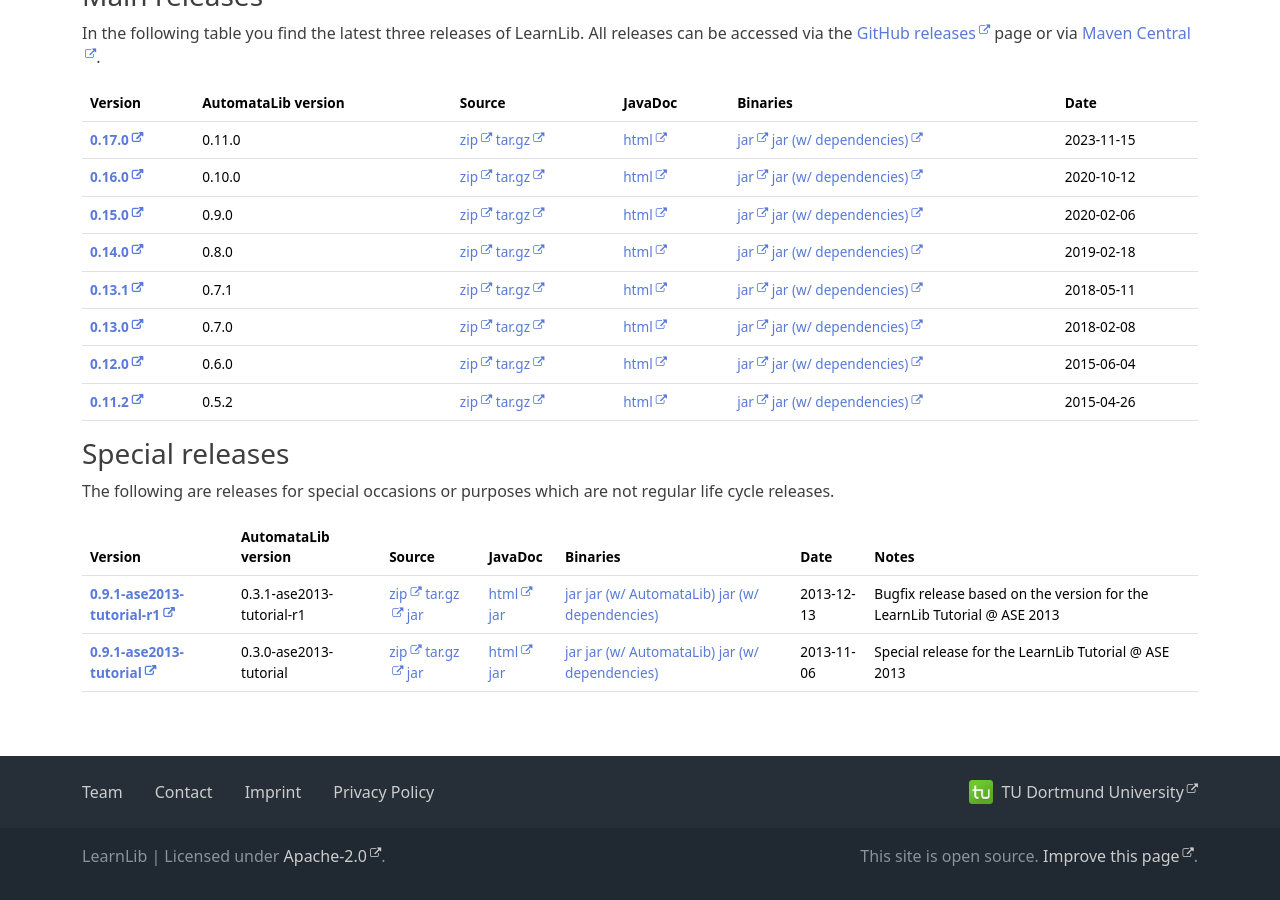
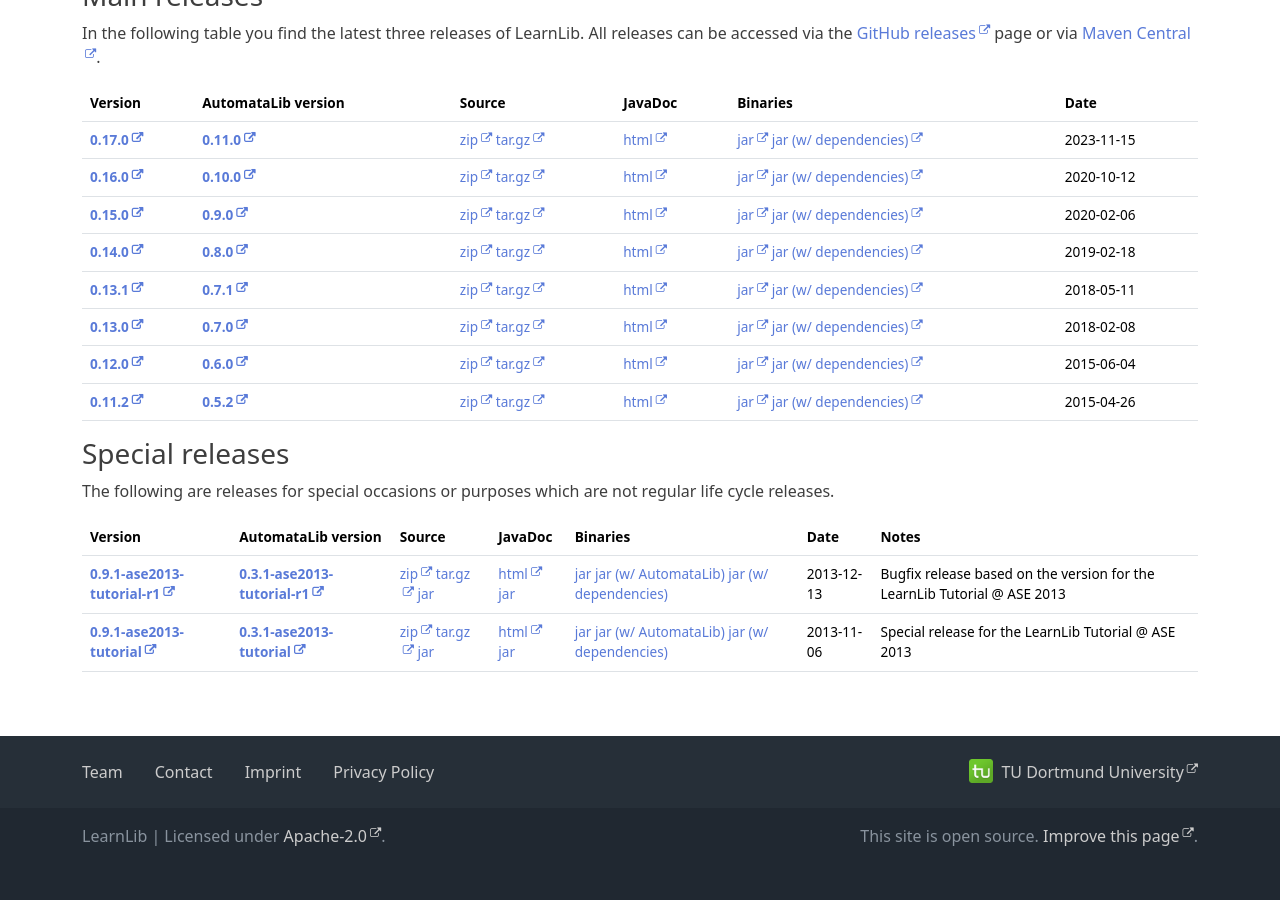
Before and after one commit to LearnLib/learnlib.github.io, a Jekyll site: the page built from pages/version-history.md, in a window 1280 px wide and 900 px high, scrolled down 610 px. Built offline with Jekyll 4.4.1, drawn with Linux system fonts in a browser that asks for light colours; part of the change alters nothing that is shown.

Commit message:
add automatalib tags to version history

```diff
--- a/pages/version-history.md
+++ b/pages/version-history.md
@@ -12,16 +12,16 @@ In the following table you find the latest three releases of LearnLib.
 All releases can be accessed via the [GitHub releases](https://github.com/LearnLib/learnlib/releases) page or
 via [Maven Central](http://search.maven.org/#search%7Cgav%7C1%7Cg%3A%22de.learnlib.distribution%22%20AND%20a%3A%22learnlib-distribution%22).
 
-| **Version**                                                                     | AutomataLib version | Source                                                                                                                                                | JavaDoc                                                               | Binaries                                                                                                                                                                                                                                                                                                                               | Date       |
-|---------------------------------------------------------------------------------|---------------------|-------------------------------------------------------------------------------------------------------------------------------------------------------|-----------------------------------------------------------------------|----------------------------------------------------------------------------------------------------------------------------------------------------------------------------------------------------------------------------------------------------------------------------------------------------------------------------------------|------------|
-| **[0.17.0](https://github.com/LearnLib/learnlib/releases/tag/learnlib-0.17.0)** | 0.11.0              | [zip](https://github.com/LearnLib/learnlib/archive/learnlib-0.17.0.zip) [tar.gz](https://github.com/LearnLib/learnlib/archive/learnlib-0.17.0.tar.gz) | [html](http://learnlib.github.io/learnlib/maven-site/0.17.0/apidocs/) | [jar](http://search.maven.org/remotecontent?filepath=de/learnlib/distribution/learnlib-distribution/0.17.0/learnlib-distribution-0.16.0-bundle.jar) [jar (w/ dependencies)](http://search.maven.org/remotecontent?filepath=de/learnlib/distribution/learnlib-distribution/0.17.0/learnlib-distribution-0.16.0-dependencies-bundle.jar) | 2023-11-15 |
-| **[0.16.0](https://github.com/LearnLib/learnlib/releases/tag/learnlib-0.16.0)** | 0.10.0              | [zip](https://github.com/LearnLib/learnlib/archive/learnlib-0.16.0.zip) [tar.gz](https://github.com/LearnLib/learnlib/archive/learnlib-0.16.0.tar.gz) | [html](http://learnlib.github.io/learnlib/maven-site/0.16.0/apidocs/) | [jar](http://search.maven.org/remotecontent?filepath=de/learnlib/distribution/learnlib-distribution/0.16.0/learnlib-distribution-0.16.0-bundle.jar) [jar (w/ dependencies)](http://search.maven.org/remotecontent?filepath=de/learnlib/distribution/learnlib-distribution/0.16.0/learnlib-distribution-0.16.0-dependencies-bundle.jar) | 2020-10-12 |
-| **[0.15.0](https://github.com/LearnLib/learnlib/releases/tag/learnlib-0.15.0)** | 0.9.0               | [zip](https://github.com/LearnLib/learnlib/archive/learnlib-0.15.0.zip) [tar.gz](https://github.com/LearnLib/learnlib/archive/learnlib-0.15.0.tar.gz) | [html](http://learnlib.github.io/learnlib/maven-site/0.15.0/apidocs/) | [jar](http://search.maven.org/remotecontent?filepath=de/learnlib/distribution/learnlib-distribution/0.15.0/learnlib-distribution-0.15.0-bundle.jar) [jar (w/ dependencies)](http://search.maven.org/remotecontent?filepath=de/learnlib/distribution/learnlib-distribution/0.15.0/learnlib-distribution-0.15.0-dependencies-bundle.jar) | 2020-02-06 |
-| **[0.14.0](https://github.com/LearnLib/learnlib/releases/tag/learnlib-0.14.0)** | 0.8.0               | [zip](https://github.com/LearnLib/learnlib/archive/learnlib-0.14.0.zip) [tar.gz](https://github.com/LearnLib/learnlib/archive/learnlib-0.14.0.tar.gz) | [html](http://learnlib.github.io/learnlib/maven-site/0.14.0/apidocs/) | [jar](http://search.maven.org/remotecontent?filepath=de/learnlib/distribution/learnlib-distribution/0.14.0/learnlib-distribution-0.14.0-bundle.jar) [jar (w/ dependencies)](http://search.maven.org/remotecontent?filepath=de/learnlib/distribution/learnlib-distribution/0.14.0/learnlib-distribution-0.14.0-dependencies-bundle.jar) | 2019-02-18 |
-| **[0.13.1](https://github.com/LearnLib/learnlib/releases/tag/learnlib-0.13.1)** | 0.7.1               | [zip](https://github.com/LearnLib/learnlib/archive/learnlib-0.13.1.zip) [tar.gz](https://github.com/LearnLib/learnlib/archive/learnlib-0.13.1.tar.gz) | [html](http://learnlib.github.io/learnlib/maven-site/0.13.1/apidocs/) | [jar](http://search.maven.org/remotecontent?filepath=de/learnlib/distribution/learnlib-distribution/0.13.1/learnlib-distribution-0.13.1-bundle.jar) [jar (w/ dependencies)](http://search.maven.org/remotecontent?filepath=de/learnlib/distribution/learnlib-distribution/0.13.1/learnlib-distribution-0.13.1-dependencies-bundle.jar) | 2018-05-11 |
-| **[0.13.0](https://github.com/LearnLib/learnlib/releases/tag/learnlib-0.13.0)** | 0.7.0               | [zip](https://github.com/LearnLib/learnlib/archive/learnlib-0.13.0.zip) [tar.gz](https://github.com/LearnLib/learnlib/archive/learnlib-0.13.0.tar.gz) | [html](http://learnlib.github.io/learnlib/maven-site/0.13.0/apidocs/) | [jar](http://search.maven.org/remotecontent?filepath=de/learnlib/distribution/learnlib-distribution/0.13.0/learnlib-distribution-0.13.0-bundle.jar) [jar (w/ dependencies)](http://search.maven.org/remotecontent?filepath=de/learnlib/distribution/learnlib-distribution/0.13.0/learnlib-distribution-0.13.0-dependencies-bundle.jar) | 2018-02-08 |
-| **[0.12.0](https://github.com/LearnLib/learnlib/releases/tag/learnlib-0.12.0)** | 0.6.0               | [zip](https://github.com/LearnLib/learnlib/archive/learnlib-0.12.0.zip) [tar.gz](https://github.com/LearnLib/learnlib/archive/learnlib-0.12.0.tar.gz) | [html](http://learnlib.github.io/learnlib/maven-site/0.12.0/apidocs/) | [jar](http://search.maven.org/remotecontent?filepath=de/learnlib/distribution/learnlib-distribution/0.12.0/learnlib-distribution-0.12.0-bundle.jar) [jar (w/ dependencies)](http://search.maven.org/remotecontent?filepath=de/learnlib/distribution/learnlib-distribution/0.12.0/learnlib-distribution-0.12.0-dependencies-bundle.jar) | 2015-06-04 |
-| **[0.11.2](https://github.com/LearnLib/learnlib/releases/tag/learnlib-0.11.2)** | 0.5.2               | [zip](https://github.com/LearnLib/learnlib/archive/learnlib-0.11.2.zip) [tar.gz](https://github.com/LearnLib/learnlib/archive/learnlib-0.11.2.tar.gz) | [html](http://learnlib.github.io/learnlib/maven-site/0.11.2/apidocs/) | [jar](http://search.maven.org/remotecontent?filepath=de/learnlib/distribution/learnlib-distribution/0.11.2/learnlib-distribution-0.11.2-bundle.jar) [jar (w/ dependencies)](http://search.maven.org/remotecontent?filepath=de/learnlib/distribution/learnlib-distribution/0.11.2/learnlib-distribution-0.11.2-dependencies-bundle.jar) | 2015-04-26 |
+| **Version**                                                                     | AutomataLib version                                                                   | Source                                                                                                                                                | JavaDoc                                                               | Binaries                                                                                                                                                                                                                                                                                                                               | Date       |
+|---------------------------------------------------------------------------------|---------------------------------------------------------------------------------------|-------------------------------------------------------------------------------------------------------------------------------------------------------|-----------------------------------------------------------------------|----------------------------------------------------------------------------------------------------------------------------------------------------------------------------------------------------------------------------------------------------------------------------------------------------------------------------------------|------------|
+| **[0.17.0](https://github.com/LearnLib/learnlib/releases/tag/learnlib-0.17.0)** | **[0.11.0](https://github.com/LearnLib/automatalib/releases/tag/automatalib-0.11.0)** | [zip](https://github.com/LearnLib/learnlib/archive/learnlib-0.17.0.zip) [tar.gz](https://github.com/LearnLib/learnlib/archive/learnlib-0.17.0.tar.gz) | [html](http://learnlib.github.io/learnlib/maven-site/0.17.0/apidocs/) | [jar](http://search.maven.org/remotecontent?filepath=de/learnlib/distribution/learnlib-distribution/0.17.0/learnlib-distribution-0.16.0-bundle.jar) [jar (w/ dependencies)](http://search.maven.org/remotecontent?filepath=de/learnlib/distribution/learnlib-distribution/0.17.0/learnlib-distribution-0.16.0-dependencies-bundle.jar) | 2023-11-15 |
+| **[0.16.0](https://github.com/LearnLib/learnlib/releases/tag/learnlib-0.16.0)** | **[0.10.0](https://github.com/LearnLib/automatalib/releases/tag/automatalib-0.10.0)** | [zip](https://github.com/LearnLib/learnlib/archive/learnlib-0.16.0.zip) [tar.gz](https://github.com/LearnLib/learnlib/archive/learnlib-0.16.0.tar.gz) | [html](http://learnlib.github.io/learnlib/maven-site/0.16.0/apidocs/) | [jar](http://search.maven.org/remotecontent?filepath=de/learnlib/distribution/learnlib-distribution/0.16.0/learnlib-distribution-0.16.0-bundle.jar) [jar (w/ dependencies)](http://search.maven.org/remotecontent?filepath=de/learnlib/distribution/learnlib-distribution/0.16.0/learnlib-distribution-0.16.0-dependencies-bundle.jar) | 2020-10-12 |
+| **[0.15.0](https://github.com/LearnLib/learnlib/releases/tag/learnlib-0.15.0)** | **[0.9.0](https://github.com/LearnLib/automatalib/releases/tag/automatalib-0.9.0)**   | [zip](https://github.com/LearnLib/learnlib/archive/learnlib-0.15.0.zip) [tar.gz](https://github.com/LearnLib/learnlib/archive/learnlib-0.15.0.tar.gz) | [html](http://learnlib.github.io/learnlib/maven-site/0.15.0/apidocs/) | [jar](http://search.maven.org/remotecontent?filepath=de/learnlib/distribution/learnlib-distribution/0.15.0/learnlib-distribution-0.15.0-bundle.jar) [jar (w/ dependencies)](http://search.maven.org/remotecontent?filepath=de/learnlib/distribution/learnlib-distribution/0.15.0/learnlib-distribution-0.15.0-dependencies-bundle.jar) | 2020-02-06 |
+| **[0.14.0](https://github.com/LearnLib/learnlib/releases/tag/learnlib-0.14.0)** | **[0.8.0](https://github.com/LearnLib/automatalib/releases/tag/automatalib-0.8.0)**   | [zip](https://github.com/LearnLib/learnlib/archive/learnlib-0.14.0.zip) [tar.gz](https://github.com/LearnLib/learnlib/archive/learnlib-0.14.0.tar.gz) | [html](http://learnlib.github.io/learnlib/maven-site/0.14.0/apidocs/) | [jar](http://search.maven.org/remotecontent?filepath=de/learnlib/distribution/learnlib-distribution/0.14.0/learnlib-distribution-0.14.0-bundle.jar) [jar (w/ dependencies)](http://search.maven.org/remotecontent?filepath=de/learnlib/distribution/learnlib-distribution/0.14.0/learnlib-distribution-0.14.0-dependencies-bundle.jar) | 2019-02-18 |
+| **[0.13.1](https://github.com/LearnLib/learnlib/releases/tag/learnlib-0.13.1)** | **[0.7.1](https://github.com/LearnLib/automatalib/releases/tag/automatalib-0.7.1)**   | [zip](https://github.com/LearnLib/learnlib/archive/learnlib-0.13.1.zip) [tar.gz](https://github.com/LearnLib/learnlib/archive/learnlib-0.13.1.tar.gz) | [html](http://learnlib.github.io/learnlib/maven-site/0.13.1/apidocs/) | [jar](http://search.maven.org/remotecontent?filepath=de/learnlib/distribution/learnlib-distribution/0.13.1/learnlib-distribution-0.13.1-bundle.jar) [jar (w/ dependencies)](http://search.maven.org/remotecontent?filepath=de/learnlib/distribution/learnlib-distribution/0.13.1/learnlib-distribution-0.13.1-dependencies-bundle.jar) | 2018-05-11 |
+| **[0.13.0](https://github.com/LearnLib/learnlib/releases/tag/learnlib-0.13.0)** | **[0.7.0](https://github.com/LearnLib/automatalib/releases/tag/automatalib-0.7.0)**   | [zip](https://github.com/LearnLib/learnlib/archive/learnlib-0.13.0.zip) [tar.gz](https://github.com/LearnLib/learnlib/archive/learnlib-0.13.0.tar.gz) | [html](http://learnlib.github.io/learnlib/maven-site/0.13.0/apidocs/) | [jar](http://search.maven.org/remotecontent?filepath=de/learnlib/distribution/learnlib-distribution/0.13.0/learnlib-distribution-0.13.0-bundle.jar) [jar (w/ dependencies)](http://search.maven.org/remotecontent?filepath=de/learnlib/distribution/learnlib-distribution/0.13.0/learnlib-distribution-0.13.0-dependencies-bundle.jar) | 2018-02-08 |
+| **[0.12.0](https://github.com/LearnLib/learnlib/releases/tag/learnlib-0.12.0)** | **[0.6.0](https://github.com/LearnLib/automatalib/releases/tag/automatalib-0.6.0)**   | [zip](https://github.com/LearnLib/learnlib/archive/learnlib-0.12.0.zip) [tar.gz](https://github.com/LearnLib/learnlib/archive/learnlib-0.12.0.tar.gz) | [html](http://learnlib.github.io/learnlib/maven-site/0.12.0/apidocs/) | [jar](http://search.maven.org/remotecontent?filepath=de/learnlib/distribution/learnlib-distribution/0.12.0/learnlib-distribution-0.12.0-bundle.jar) [jar (w/ dependencies)](http://search.maven.org/remotecontent?filepath=de/learnlib/distribution/learnlib-distribution/0.12.0/learnlib-distribution-0.12.0-dependencies-bundle.jar) | 2015-06-04 |
+| **[0.11.2](https://github.com/LearnLib/learnlib/releases/tag/learnlib-0.11.2)** | **[0.5.2](https://github.com/LearnLib/automatalib/releases/tag/automatalib-0.5.2)**   | [zip](https://github.com/LearnLib/learnlib/archive/learnlib-0.11.2.zip) [tar.gz](https://github.com/LearnLib/learnlib/archive/learnlib-0.11.2.tar.gz) | [html](http://learnlib.github.io/learnlib/maven-site/0.11.2/apidocs/) | [jar](http://search.maven.org/remotecontent?filepath=de/learnlib/distribution/learnlib-distribution/0.11.2/learnlib-distribution-0.11.2-bundle.jar) [jar (w/ dependencies)](http://search.maven.org/remotecontent?filepath=de/learnlib/distribution/learnlib-distribution/0.11.2/learnlib-distribution-0.11.2-dependencies-bundle.jar) | 2015-04-26 |
 {: .releases }
 
 ### Special releases
@@ -30,10 +30,10 @@ The following are releases for special occasions or purposes which are not regul
 
 [//]: @formatter:off
 
-| **Version**                                                                                                           | AutomataLib version       | Source                                                                                                                                                                                                                                                                                         | JavaDoc                                                                                                                                                                                     | Binaries                                                                                                                                                                                                                                                                                                                                                          | Date       | Notes                                                                    |
-|-----------------------------------------------------------------------------------------------------------------------|---------------------------|------------------------------------------------------------------------------------------------------------------------------------------------------------------------------------------------------------------------------------------------------------------------------------------------|---------------------------------------------------------------------------------------------------------------------------------------------------------------------------------------------|-------------------------------------------------------------------------------------------------------------------------------------------------------------------------------------------------------------------------------------------------------------------------------------------------------------------------------------------------------------------|------------|--------------------------------------------------------------------------|
-| **[0.9.1-ase2013-tutorial-r1](https://github.com/LearnLib/learnlib/releases/tag/learnlib-0.9.1-ase2013-tutorial-r1)** | 0.3.1-ase2013-tutorial-r1 | [zip](https://github.com/LearnLib/learnlib/archive/learnlib-0.9.1-ase2013-tutorial-r1.zip) [tar.gz](https://github.com/LearnLib/learnlib/archive/learnlib-0.9.1-ase2013-tutorial-r1.tar.gz) [jar]({{ 'assets/files/releases/learnlib-0.9.1-ase2013-tutorial-r1-sources.jar' | relative_url }}) | [html](http://learnlib.github.io/learnlib/maven-site/0.9.1-ase2013-tutorial-r1/apidocs/) [jar]({{ 'assets/files/releases/learnlib-0.9.1-ase2013-tutorial-r1-javadoc.jar' | relative_url }}) | [jar]({{ 'assets/files/releases/learnlib-0.9.1-ase2013-tutorial-r1-bundle.jar' | relative_url }}) [jar (w/ AutomataLib)]({{ 'assets/files/releases/learnlib-0.9.1-ase2013-tutorial-r1-automatalib-bundle.jar' | relative_url }}) [jar (w/ dependencies)]({{ 'assets/files/releases/learnlib-0.9.1-ase2013-tutorial-r1-dependencies-bundle.jar' | relative_url }}) | 2013-12-13 | Bugfix release based on the version for the LearnLib Tutorial @ ASE 2013 |
-| **[0.9.1-ase2013-tutorial](https://github.com/LearnLib/learnlib/releases/tag/learnlib-0.9.1-ase2013-tutorial)**       | 0.3.0-ase2013-tutorial    | [zip](https://github.com/LearnLib/learnlib/archive/learnlib-0.9.1-ase2013-tutorial.zip) [tar.gz](https://github.com/LearnLib/learnlib/archive/learnlib-0.9.1-ase2013-tutorial.tar.gz) [jar]({{ 'assets/files/releases/learnlib-0.9.1-ase2013-tutorial-sources.jar' | relative_url }})          | [html](http://learnlib.github.io/learnlib/maven-site/0.9.1-ase2013-tutorial/apidocs/) [jar]({{ 'assets/files/releases/learnlib-0.9.1-ase2013-tutorial-javadoc.jar' | relative_url }})       | [jar]({{ 'assets/files/releases/learnlib-0.9.1-ase2013-tutorial-bundle.jar' | relative_url }}) [jar (w/ AutomataLib)]({{ 'assets/files/releases/learnlib-0.9.1-ase2013-tutorial-automatalib-bundle.jar' | relative_url }}) [jar (w/ dependencies)]({{ 'assets/files/releases/learnlib-0.9.1-ase2013-tutorial-dependencies-bundle.jar' | relative_url }})          | 2013-11-06 | Special release for the LearnLib Tutorial @ ASE 2013                     |
+| **Version**                                                                                                           | AutomataLib version                                                                                                         | Source                                                                                                                                                                                                                                                                                         | JavaDoc                                                                                                                                                                                     | Binaries                                                                                                                                                                                                                                                                                                                                                          | Date       | Notes                                                                    |
+|-----------------------------------------------------------------------------------------------------------------------|-----------------------------------------------------------------------------------------------------------------------------|------------------------------------------------------------------------------------------------------------------------------------------------------------------------------------------------------------------------------------------------------------------------------------------------|---------------------------------------------------------------------------------------------------------------------------------------------------------------------------------------------|-------------------------------------------------------------------------------------------------------------------------------------------------------------------------------------------------------------------------------------------------------------------------------------------------------------------------------------------------------------------|------------|--------------------------------------------------------------------------|
+| **[0.9.1-ase2013-tutorial-r1](https://github.com/LearnLib/learnlib/releases/tag/learnlib-0.9.1-ase2013-tutorial-r1)** | **[0.3.1-ase2013-tutorial-r1](https://github.com/LearnLib/automatalib/releases/tag/automatalib-0.3.1-ase2013-tutorial-r1)** | [zip](https://github.com/LearnLib/learnlib/archive/learnlib-0.9.1-ase2013-tutorial-r1.zip) [tar.gz](https://github.com/LearnLib/learnlib/archive/learnlib-0.9.1-ase2013-tutorial-r1.tar.gz) [jar]({{ 'assets/files/releases/learnlib-0.9.1-ase2013-tutorial-r1-sources.jar' | relative_url }}) | [html](http://learnlib.github.io/learnlib/maven-site/0.9.1-ase2013-tutorial-r1/apidocs/) [jar]({{ 'assets/files/releases/learnlib-0.9.1-ase2013-tutorial-r1-javadoc.jar' | relative_url }}) | [jar]({{ 'assets/files/releases/learnlib-0.9.1-ase2013-tutorial-r1-bundle.jar' | relative_url }}) [jar (w/ AutomataLib)]({{ 'assets/files/releases/learnlib-0.9.1-ase2013-tutorial-r1-automatalib-bundle.jar' | relative_url }}) [jar (w/ dependencies)]({{ 'assets/files/releases/learnlib-0.9.1-ase2013-tutorial-r1-dependencies-bundle.jar' | relative_url }}) | 2013-12-13 | Bugfix release based on the version for the LearnLib Tutorial @ ASE 2013 |
+| **[0.9.1-ase2013-tutorial](https://github.com/LearnLib/learnlib/releases/tag/learnlib-0.9.1-ase2013-tutorial)**       | **[0.3.1-ase2013-tutorial](https://github.com/LearnLib/automatalib/releases/tag/automatalib-0.3.1-ase2013-tutorial)**       | [zip](https://github.com/LearnLib/learnlib/archive/learnlib-0.9.1-ase2013-tutorial.zip) [tar.gz](https://github.com/LearnLib/learnlib/archive/learnlib-0.9.1-ase2013-tutorial.tar.gz) [jar]({{ 'assets/files/releases/learnlib-0.9.1-ase2013-tutorial-sources.jar' | relative_url }})          | [html](http://learnlib.github.io/learnlib/maven-site/0.9.1-ase2013-tutorial/apidocs/) [jar]({{ 'assets/files/releases/learnlib-0.9.1-ase2013-tutorial-javadoc.jar' | relative_url }})       | [jar]({{ 'assets/files/releases/learnlib-0.9.1-ase2013-tutorial-bundle.jar' | relative_url }}) [jar (w/ AutomataLib)]({{ 'assets/files/releases/learnlib-0.9.1-ase2013-tutorial-automatalib-bundle.jar' | relative_url }}) [jar (w/ dependencies)]({{ 'assets/files/releases/learnlib-0.9.1-ase2013-tutorial-dependencies-bundle.jar' | relative_url }})          | 2013-11-06 | Special release for the LearnLib Tutorial @ ASE 2013                     |
 {: .releases }
 
 [//]: @formatter:on
```
